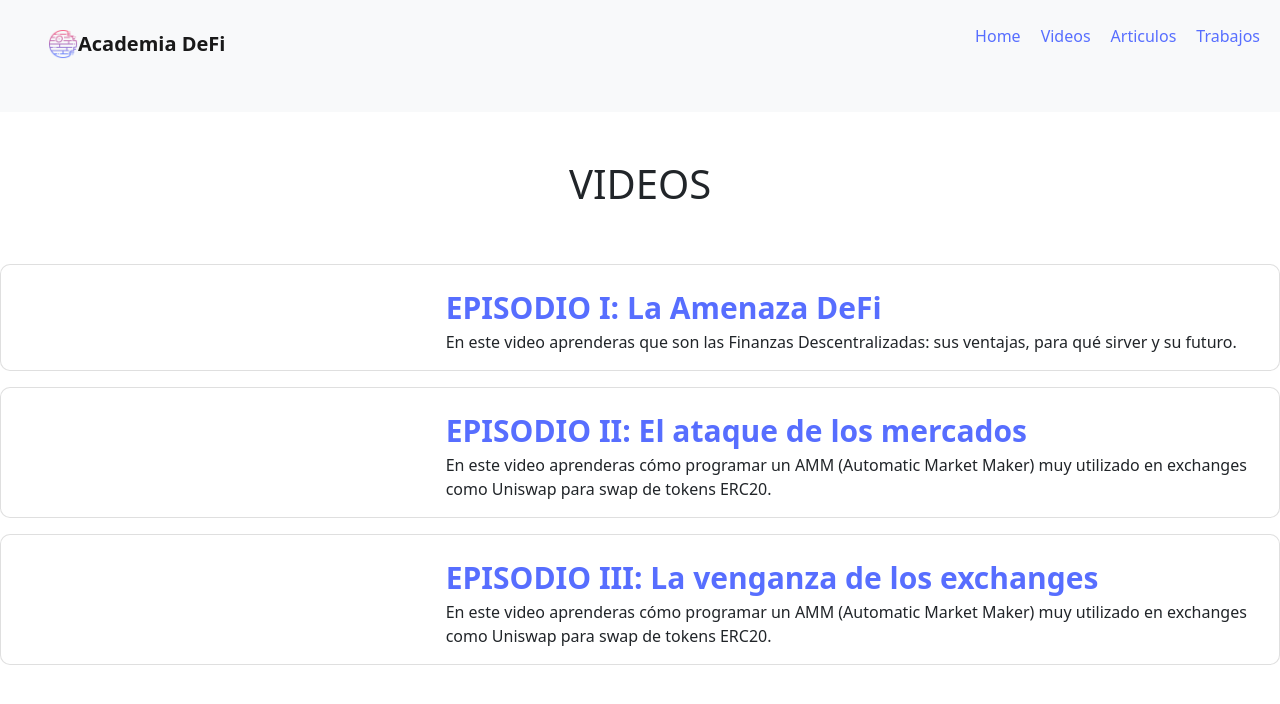
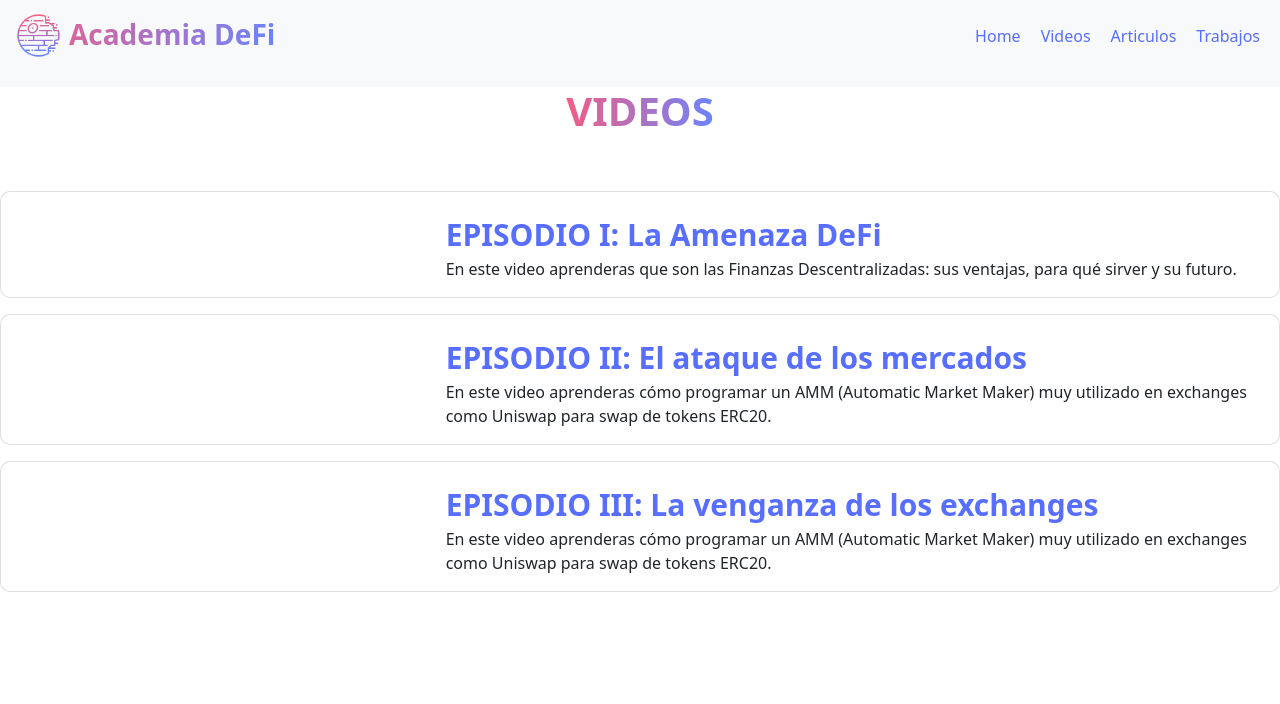
Before and after one commit to Obalfour/Academia-DeFi, a React (Vite) app: page /videos in a window 1280 px wide. Shown: the top 704 px of the page. Built offline with nearby package versions, Linux system fonts and the light colour scheme.

Commit message:
mejora de estilos

```diff
--- a/src/components/App.jsx
+++ b/src/components/App.jsx
@@ -5,16 +5,19 @@ import Articulos from './Articulos'
 import Trabajos from './Trabajos.jsx'
 import { Link, Route, Routes } from 'react-router-dom';
 import logo from "../img/space-station.png";
+import './styles/Text.css';
 
 export default function App() {
   return (
     <div>
-      <nav className="navbar navbar-light bg-light mb-5 pt-4 pb-5">
-        <a className="navbar-brand ps-5">
+      <nav className="navbar navbar-light bg-light">
+        <a className="navbar-brand ps-3">
+          <p className="fs-3 gradient-text">
           <strong>
-            <img src={logo} width="30" height="30" className="d-inline-block align-top" alt="" />
+            <img src={logo} width="45" height="45" className="d-inline-block align-top me-2" alt="" />
             Academia DeFi
           </strong>
+          </p>
         </a>
         <ul>
           <li><Link to="/">Home</Link></li>
--- a/src/components/Articulos.jsx
+++ b/src/components/Articulos.jsx
@@ -4,7 +4,7 @@ import data from '../data/articulos.json';
 export default function Articulos() {
     return (
         <div>
-            <div className="d-flex justify-content-center"><h1>ARTÍCULOS</h1></div>
+            <div className="d-flex justify-content-center"><h1 className="fs-1 fw-bold gradient-text">ARTÍCULOS</h1></div>
             <div className="pt-5">
                 {
                     Object.keys(data).map((e) => {
--- a/src/components/Videos.jsx
+++ b/src/components/Videos.jsx
@@ -4,7 +4,7 @@ import data from "../data/videos.json";
 export default function Videos() {
     return (
         <div>
-            <div className="d-flex justify-content-center"><h1>VIDEOS</h1></div>
+            <div className="d-flex justify-content-center"><h1 className="fs-1 fw-bold gradient-text">VIDEOS</h1></div>
             <div className="pt-5">
                 {
                     Object.keys(data).map((e) => {
--- /dev/null
+++ b/src/components/styles/Text.css
@@ -0,0 +1,5 @@
+.gradient-text {
+    background: linear-gradient(to right, #f25e85 0%, #6c84fb 100%);
+    -webkit-background-clip: text;
+    -webkit-text-fill-color: transparent;
+}
```
